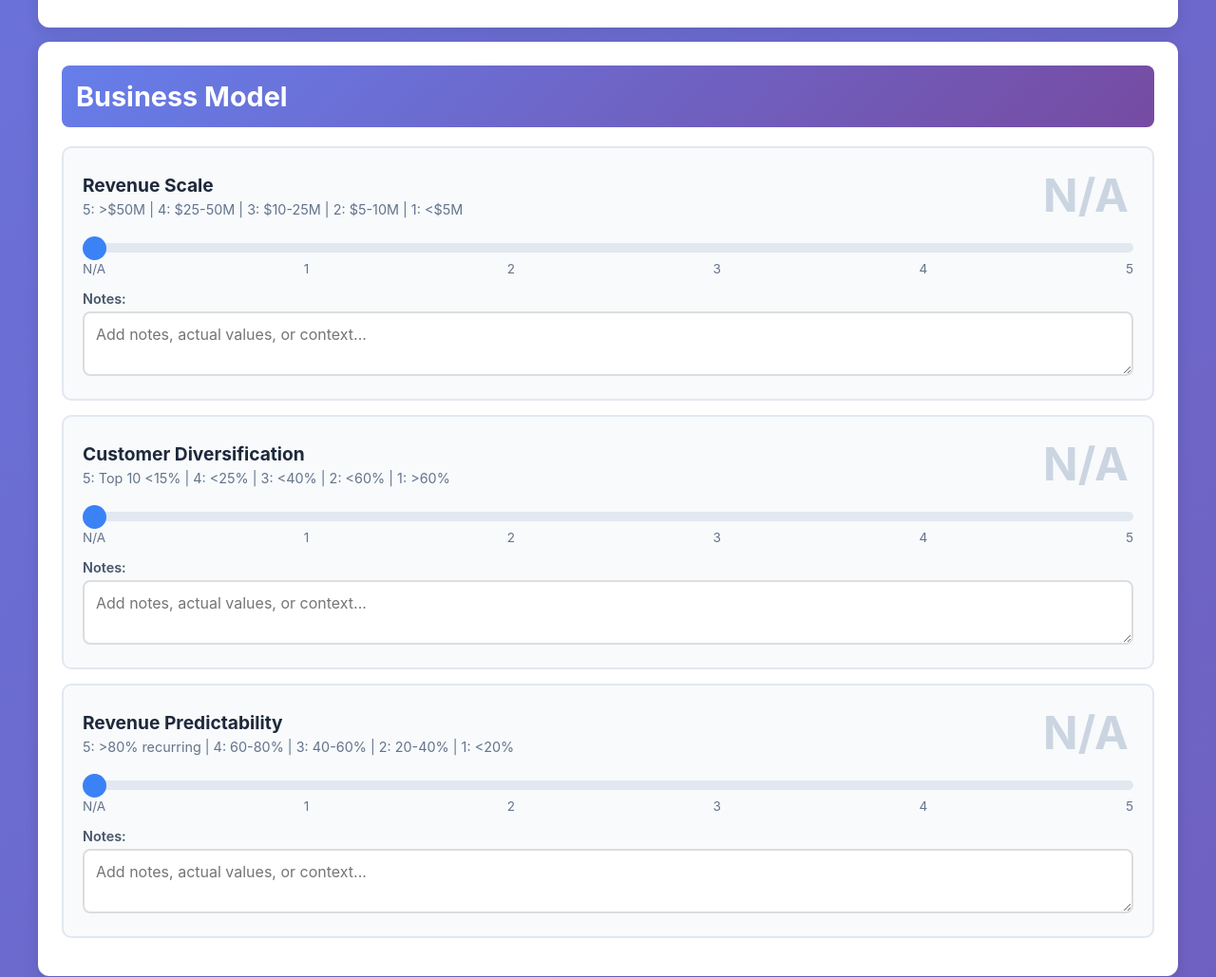
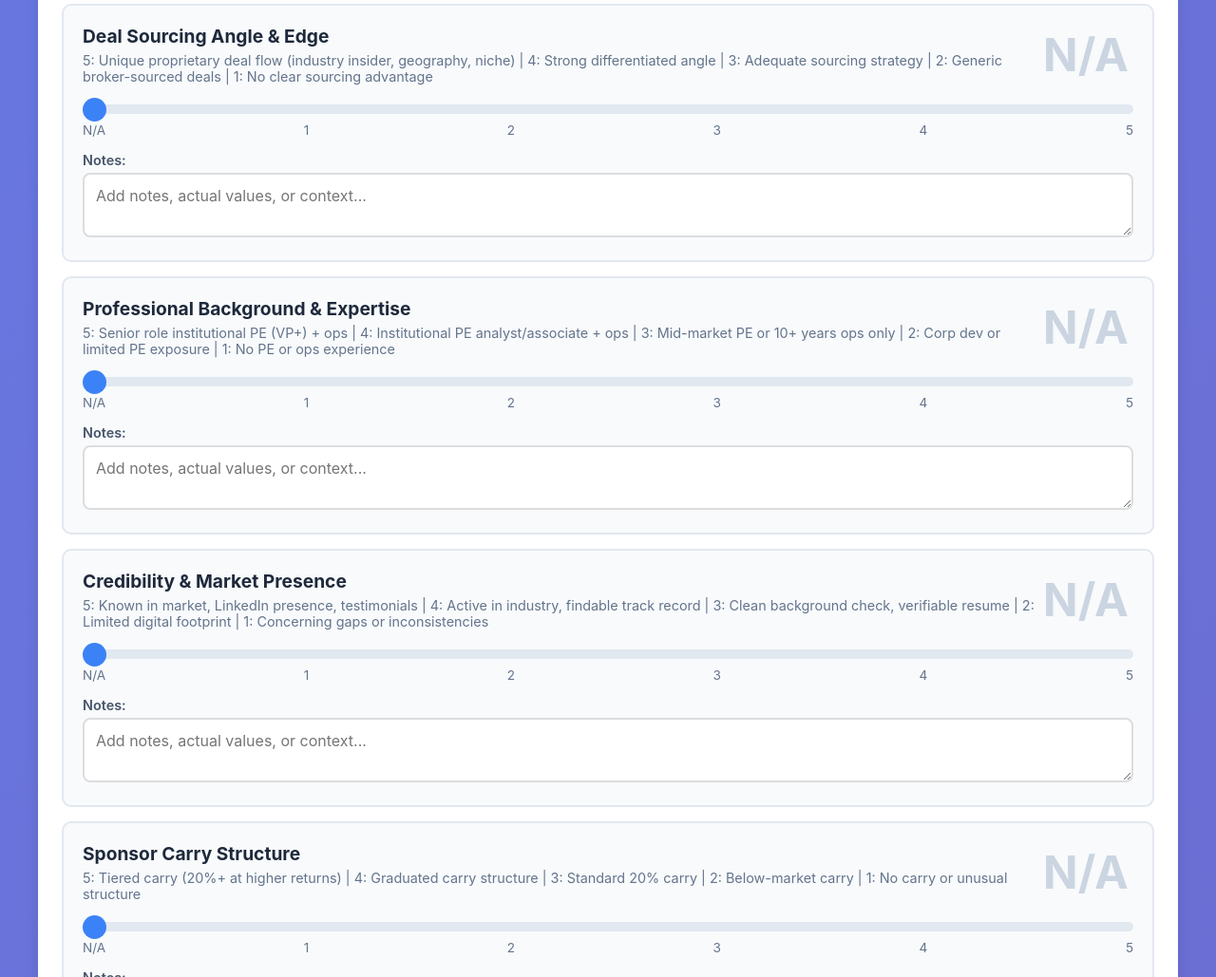
Before and after one commit to sabra33175/deal-matrix, a plain HTML site: page index.html in a window 1280 px wide. Shown: the part 1771-2800 px from the top of the page at 95% size. Drawn offline with Linux system fonts and the light colour scheme.

Commit message:
Update index.html

```diff
--- a/index.html
+++ b/index.html
@@ -215,30 +215,52 @@
         let teamScores = [];
 
         const criteria = {
-            'Sponsor Quality': [
-                {id: 'sponsorDeals', label: 'Prior Deals Completed', desc: '5: 5+ deals | 4: 3-4 deals | 3: 1-2 deals | 2: First w/ co-sponsor | 1: Solo first'},
-                {id: 'sponsorExits', label: 'Exit Track Record', desc: '5: Multiple 3x+ exits | 4: 2x+ exits | 3: 1.5x+ exits | 2: One exit | 1: No exits'},
-                {id: 'sponsorCapital', label: 'Personal Capital', desc: '5: >20% or >$2M | 4: 15-20% or $1-2M | 3: 10-15% or $500k-1M | 2: 5-10% | 1: <5%'}
+            'Sponsor Quality & Track Record': [
+                {id: 'sponsorDeals', label: 'Prior Deals Completed', desc: '5: 5+ successful deals | 4: 3-4 deals | 3: 1-2 deals | 2: First deal with strong co-sponsor | 1: Solo first-time sponsor'},
+                {id: 'sponsorExits', label: 'Exit Track Record', desc: '5: Multiple 3x+ MOIC exits | 4: 2x+ MOIC exits | 3: 1.5x+ MOIC exits | 2: One successful exit | 1: No exits'},
+                {id: 'sponsorCapital', label: 'Personal Capital Commitment', desc: '5: >20% of equity or >$2M | 4: 15-20% or $1-2M | 3: 10-15% or $500k-1M | 2: 5-10% or $250-500k | 1: <5% or <$250k'},
+                {id: 'sponsorAngle', label: 'Deal Sourcing Angle & Edge', desc: '5: Unique proprietary deal flow (industry insider, geography, niche) | 4: Strong differentiated angle | 3: Adequate sourcing strategy | 2: Generic broker-sourced deals | 1: No clear sourcing advantage'},
+                {id: 'sponsorBackground', label: 'Professional Background & Expertise', desc: '5: Senior role institutional PE (VP+) + ops | 4: Institutional PE analyst/associate + ops | 3: Mid-market PE or 10+ years ops only | 2: Corp dev or limited PE exposure | 1: No PE or ops experience'},
+                {id: 'sponsorCredibility', label: 'Credibility & Market Presence', desc: '5: Known in market, LinkedIn presence, testimonials | 4: Active in industry, findable track record | 3: Clean background check, verifiable resume | 2: Limited digital footprint | 1: Concerning gaps or inconsistencies'},
+                {id: 'sponsorCarry', label: 'Sponsor Carry Structure', desc: '5: Tiered carry (20%+ at higher returns) | 4: Graduated carry structure | 3: Standard 20% carry | 2: Below-market carry | 1: No carry or unusual structure'}
             ],
-            'Business Model': [
+            'Business Model & Competitive Position': [
                 {id: 'businessRevenue', label: 'Revenue Scale', desc: '5: >$50M | 4: $25-50M | 3: $10-25M | 2: $5-10M | 1: <$5M'},
-                {id: 'businessCustomer', label: 'Customer Diversification', desc: '5: Top 10 <15% | 4: <25% | 3: <40% | 2: <60% | 1: >60%'},
-                {id: 'businessRecurring', label: 'Revenue Predictability', desc: '5: >80% recurring | 4: 60-80% | 3: 40-60% | 2: 20-40% | 1: <20%'}
+                {id: 'businessCustomer', label: 'Customer Diversification', desc: '5: Top 10 <15% revenue | 4: Top 10 <25% | 3: Top 10 <40% | 2: Top 10 <60% | 1: Top 10 >60%'},
+                {id: 'businessRecurring', label: 'Revenue Predictability', desc: '5: >80% recurring/contracted | 4: 60-80% recurring | 3: 40-60% recurring | 2: 20-40% recurring | 1: <20% recurring'},
+                {id: 'businessRetention', label: 'Customer Retention Rate', desc: '5: >95% net retention | 4: 90-95% | 3: 85-90% | 2: 80-85% | 1: <80%'},
+                {id: 'managementTenure', label: 'Management Team Tenure & Stability', desc: '5: CEO/CFO 5+ years, staying post-close | 4: 3-5 years, committed to stay | 3: 2-3 years, staying | 2: <2 years or transition planned | 1: Complete turnover needed'},
+                {id: 'competitiveAdvantage', label: 'Sustainable Competitive Advantage', desc: '5: Clear moat (patents, IP, switching costs, network effects) | 4: Strong advantages in place | 3: Moderate differentiation | 2: Limited advantages | 1: No defensible position'},
+                {id: 'productDifferentiation', label: 'Product/Service Differentiation', desc: '5: Highly differentiated, unique value prop | 4: Well-differentiated offering | 3: Some differentiation | 2: Slight differences from competitors | 1: Commoditized offering'}
             ],
-            'Financial Performance': [
+            'Financial Performance & Metrics': [
                 {id: 'ebitdaMargins', label: 'EBITDA Margins', desc: '5: >30% | 4: 20-30% | 3: 15-20% | 2: 10-15% | 1: <10%'},
-                {id: 'revenueGrowth', label: 'Revenue Growth (3yr)', desc: '5: >25% | 4: 15-25% | 3: 10-15% | 2: 5-10% | 1: <5%'},
-                {id: 'fcfConversion', label: 'FCF Conversion', desc: '5: >90% | 4: 75-90% | 3: 60-75% | 2: 40-60% | 1: <40%'}
+                {id: 'revenueGrowth', label: 'Revenue CAGR (3yr)', desc: '5: >25% | 4: 15-25% | 3: 10-15% | 2: 5-10% | 1: <5% or declining'},
+                {id: 'ebitdaGrowth', label: 'EBITDA CAGR (3yr)', desc: '5: >30% | 4: 20-30% | 3: 15-20% | 2: 10-15% | 1: <10% or declining'},
+                {id: 'fcfConversion', label: 'Free Cash Flow Conversion', desc: '5: >90% of EBITDA | 4: 75-90% | 3: 60-75% | 2: 40-60% | 1: <40%'},
+                {id: 'capexIntensity', label: 'Capex as % of Revenue', desc: '5: <2% | 4: 2-4% | 3: 4-6% | 2: 6-10% | 1: >10%'},
+                {id: 'grossMargins', label: 'Gross Margins', desc: '5: >60% | 4: 50-60% | 3: 40-50% | 2: 30-40% | 1: <30%'},
+                {id: 'customersConcentration', label: 'Top Customer as % Revenue', desc: '5: <5% | 4: 5-10% | 3: 10-15% | 2: 15-25% | 1: >25%'}
             ],
-            'Deal Structure': [
-                {id: 'dealMultiple', label: 'EV/EBITDA Multiple', desc: '5: <5x | 4: 5-6x | 3: 6-7x | 2: 7-8x | 1: >8x'},
-                {id: 'dealLeverage', label: 'Debt/EBITDA', desc: '5: <2.5x | 4: 2.5-3.5x | 3: 3.5-4.5x | 2: 4.5-5.5x | 1: >5.5x'},
-                {id: 'dealRollover', label: 'Seller Rollover', desc: '5: ≥30% | 4: 20-29% | 3: 10-19% | 2: 5-9% | 1: <5%'}
+            'Deal Economics & Structure': [
+                {id: 'dealMultiple', label: 'EV / LTM EBITDA Multiple', desc: '5: <5x | 4: 5-6x | 3: 6-7x | 2: 7-8x | 1: >8x'},
+                {id: 'dealLeverage', label: 'Total Debt / EBITDA', desc: '5: <2.5x | 4: 2.5-3.5x | 3: 3.5-4.5x | 2: 4.5-5.5x | 1: >5.5x'},
+                {id: 'dealEquityCheck', label: 'Our Equity Check Size', desc: '5: <$5M | 4: $5-8M | 3: $8-12M | 2: $12-15M | 1: >$15M (concentration risk)'},
+                {id: 'dealDebtSeniority', label: 'Our Debt Position & Security', desc: '5: First-dollar senior secured debt | 4: Senior secured with minimal pari passu | 3: Pari passu senior debt | 2: Junior/mezzanine position | 1: Unsecured or subordinated'},
+                {id: 'dealRollover', label: 'Seller Rollover Equity', desc: '5: ≥30% rolling | 4: 20-29% rolling | 3: 10-19% rolling | 2: 5-9% rolling | 1: <5% or none'}
             ],
-            'Market & Execution': [
-                {id: 'marketTam', label: 'TAM Size', desc: '5: >$5B | 4: $2-5B | 3: $1-2B | 2: $500M-1B | 1: <$500M'},
-                {id: 'marketGrowth', label: 'Market Growth', desc: '5: >15% | 4: 10-15% | 3: 5-10% | 2: 2-5% | 1: Flat/Declining'},
-                {id: 'ddQuality', label: 'Diligence Quality', desc: '5: Full QofE+legal+commercial+IT | 4: QofE+legal+1 | 3: QofE+legal | 2: Limited | 1: Minimal'}
+            'Market Dynamics & Industry': [
+                {id: 'marketTam', label: 'Total Addressable Market', desc: '5: >$5B TAM | 4: $2-5B | 3: $1-2B | 2: $500M-1B | 1: <$500M'},
+                {id: 'marketGrowth', label: 'Market Growth Rate', desc: '5: >15% annually | 4: 10-15% | 3: 5-10% | 2: 2-5% | 1: Flat or declining'},
+                {id: 'marketFragmentation', label: 'Market Fragmentation & Consolidation Opportunity', desc: '5: Highly fragmented, clear roll-up opportunity | 4: Fragmented with consolidation thesis | 3: Moderately consolidated | 2: Consolidated market | 1: Few dominant players, limited M&A opportunity'},
+                {id: 'regulatoryRisk', label: 'Regulatory & Compliance Risk', desc: '5: Minimal regulation | 4: Stable regulatory environment | 3: Moderate oversight | 2: Changing regulations | 1: High regulatory risk or uncertainty'},
+                {id: 'tariffExposure', label: 'Tariff & Trade Policy Exposure', desc: '5: Domestic-only, no import/export exposure | 4: Minimal foreign sourcing (<10% COGS) | 3: Moderate exposure, diversified suppliers | 2: Significant China/foreign exposure (>30% COGS) | 1: Heavy reliance on tariff-sensitive imports'},
+                {id: 'aiDisruptionRisk', label: 'AI/Automation Disruption Risk', desc: '5: AI enhances business, low disruption risk | 4: Minimal AI impact on core operations | 3: Moderate risk, adaptation possible | 2: Significant automation threat to model | 1: High risk of AI/automation displacement'}
+            ],
+            'Execution Risk & Value Creation': [
+                {id: 'ddQuality', label: 'Diligence Quality & Coverage', desc: '5: Full QofE, legal, commercial, IT | 4: QofE + legal + one other | 3: QofE + legal | 2: Limited QofE | 1: Minimal diligence'},
+                {id: 'integrationRisk', label: 'Integration Complexity', desc: '5: Stand-alone, minimal change | 4: Minor integration needs | 3: Moderate complexity | 2: Significant integration | 1: High execution risk'},
+                {id: 'valueCreationPlan', label: 'Value Creation Plan Clarity', desc: '5: Detailed 100-day plan, multiple levers | 4: Clear plan, 2-3 levers | 3: General plan | 2: Vague initiatives | 1: No clear plan'}
             ]
         };
 
@@ -271,7 +293,7 @@
 
                     criterionDiv.innerHTML = `
                         <div class="criterion-header">
-                            <div>
+                            <div style="flex: 1;">
                                 <div class="criterion-title">${criterion.label}</div>
                                 <div class="criterion-desc">${criterion.desc}</div>
                             </div>
```
